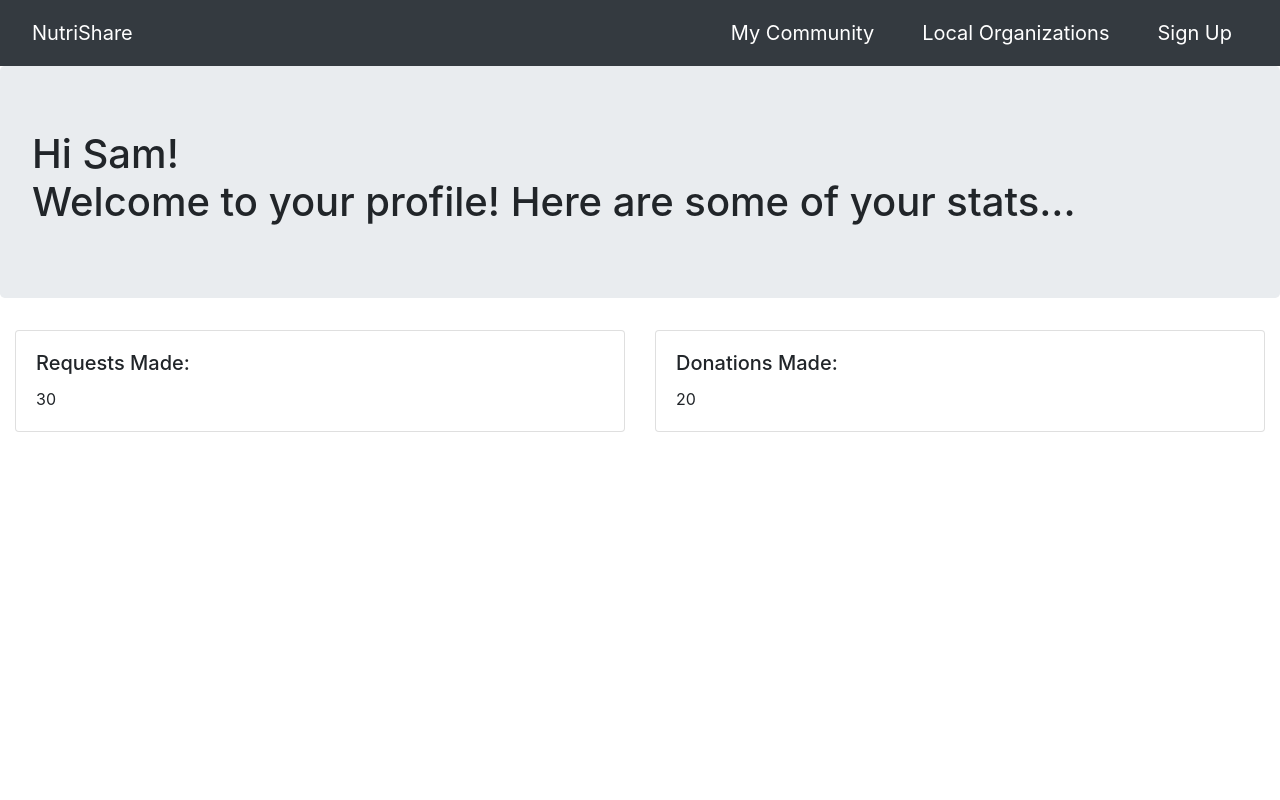
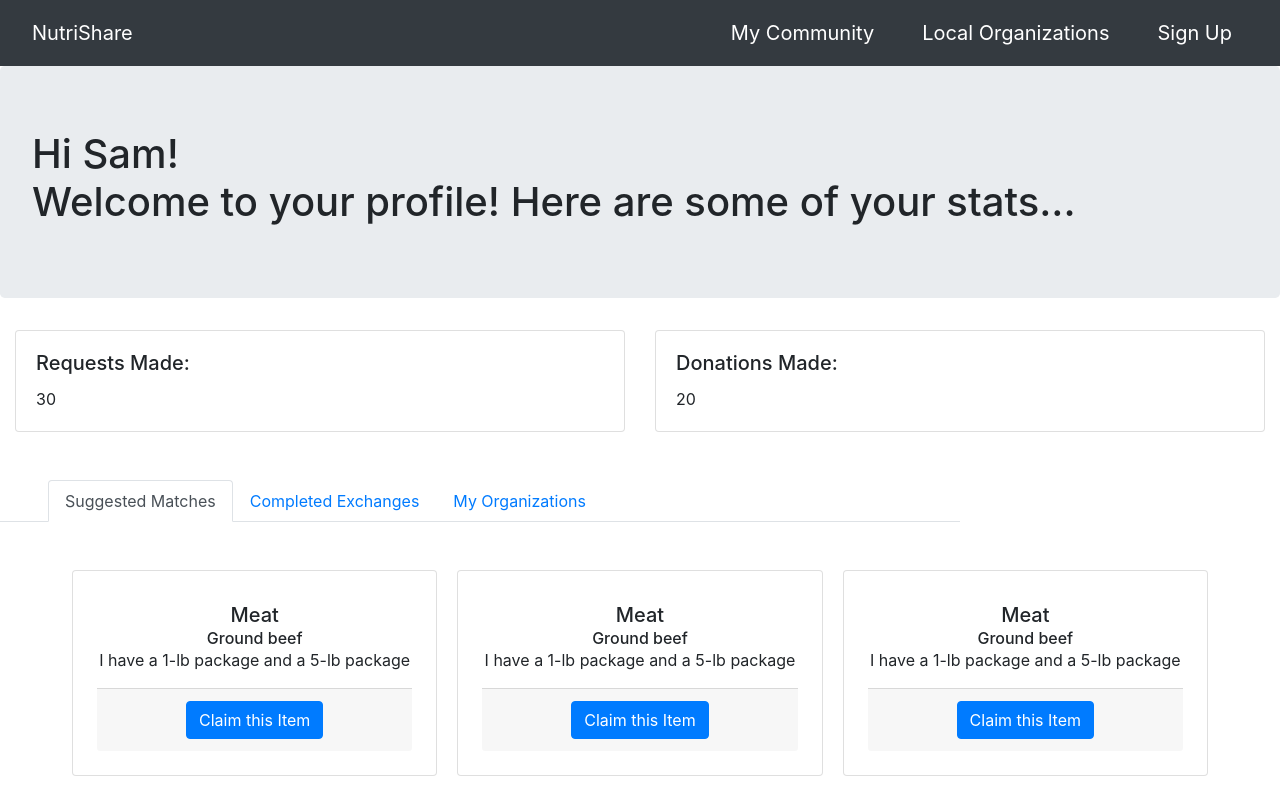
Before and after one commit to kilahancock-zz/hackathon2, a React (Create React App) app in the folder frontend/: page /profile in a window 1280 px wide. Built offline with nearby package versions, Linux system fonts and the light colour scheme.

Commit message:
adds matches and favorite organizations sections to profile page

```diff
--- a/frontend/src/App.js
+++ b/frontend/src/App.js
@@ -69,7 +69,7 @@ class App extends Component {
               <Organizations addFavoriteHandler={this.addFavoriteHandler} />
             </Route>
             <Route path="/profile">
-              <Profile/>
+              <Profile claimItemHandler={this.claimItemHandler} />
             </Route>
             <Route exact path="*">
              <NotFound></NotFound>
--- /dev/null
+++ b/frontend/src/components/profile/CompletedExchanges.js
@@ -0,0 +1,60 @@
+import React, { Component } from 'react';
+import { Card, CardColumns } from 'react-bootstrap'
+
+class CompletedExchanges extends Component {
+
+  constructor(props) {
+    super(props);
+
+    this.state = {
+      availableItems: []
+    }
+  }
+
+  getAvailable() {
+    // will grab request data from backend and parse into usable objects
+    let temp = [
+        {
+            foodType: 'Meat',
+            foodRequest: 'Ground beef',
+            additionalNotes: 'I have a 1-lb package and a 5-lb package',
+            zipcode: '27517'
+        },
+        {
+            foodType: 'Meat',
+            foodRequest: 'Ground beef',
+            additionalNotes: 'I have a 1-lb package and a 5-lb package',
+            zipcode: '27517'
+        },
+        {
+            foodType: 'Meat',
+            foodRequest: 'Ground beef',
+            additionalNotes: 'I have a 1-lb package and a 5-lb package',
+            zipcode: '27517'
+        }
+    ];
+    this.setState({availableItems: temp});
+  }
+
+  componentDidMount() {
+    this.getAvailable();
+  }
+
+  render() {
+    return (
+      <CardColumns className="px-4 mt-5">
+          {this.state.availableItems.map(item => (
+            <Card className="text-center p-4 mb-4">
+              <Card.Title className="my-2">{item.foodType}</Card.Title>
+              <Card.Subtitle>{item.foodRequest}</Card.Subtitle>
+              <Card.Text>{item.additionalNotes}</Card.Text>
+              <Card.Footer>{item.zipcode}</Card.Footer>
+            </Card>
+          ))}
+      </CardColumns>
+    );
+  }
+
+}
+
+export default CompletedExchanges;
--- /dev/null
+++ b/frontend/src/components/profile/MyOrganizations.js
@@ -0,0 +1,58 @@
+import React, { Component } from 'react';
+import { Card, CardColumns } from 'react-bootstrap'
+
+class MyOrganizations extends Component {
+
+  constructor(props) {
+    super(props);
+
+    this.state = {
+      organizations: []
+    }
+  }
+
+  getOrganizations() {
+    // will grab request data from backend and parse into usable objects
+    let temp = [
+        {
+            name: 'Meals on Wheels',
+            url: 'https://www.mealsonwheelsamerica.org/',
+            city: 'Charlotte',
+            usState: 'NC'
+        },
+        {
+            name: 'Meals on Wheels',
+            url: 'https://www.mealsonwheelsamerica.org/',
+            city: 'Charlotte',
+            usState: 'NC'
+        },
+        {
+            name: 'Meals on Wheels',
+            url: 'https://www.mealsonwheelsamerica.org/',
+            city: 'Charlotte',
+            usState: 'NC'
+        },
+    ];
+    this.setState({organizations: temp});
+  }
+
+  componentDidMount() {
+    this.getOrganizations();
+  }
+
+  render() {
+    return (
+      <CardColumns className="px-4 mt-5">
+          {this.state.organizations.map(org => (
+            <Card className="text-center p-4 mb-4">
+              <Card.Title className="my-2"><a href={org.url}>{org.name}</a></Card.Title>
+              <Card.Footer>{org.city}, {org.usState}</Card.Footer>
+            </Card>
+          ))}
+      </CardColumns>
+    );
+  }
+
+}
+
+export default MyOrganizations;
--- /dev/null
+++ b/frontend/src/components/profile/PendingMatches.js
@@ -0,0 +1,59 @@
+import React, { Component } from 'react';
+import { Card, CardColumns, Button } from 'react-bootstrap'
+
+class PendingMatches extends Component {
+
+  constructor(props) {
+    super(props);
+
+    this.state = {
+      suggestedItems: []
+    }
+  }
+
+  getSuggested() {
+    // will grab request data from backend and parse into usable objects
+    let temp = [
+        {
+            category: 'Meat',
+            description: 'Ground beef',
+            notes: 'I have a 1-lb package and a 5-lb package',
+        },
+        {
+            category: 'Meat',
+            description: 'Ground beef',
+            notes: 'I have a 1-lb package and a 5-lb package',
+        },
+        {
+            category: 'Meat',
+            description: 'Ground beef',
+            notes: 'I have a 1-lb package and a 5-lb package',
+        }
+    ];
+    this.setState({suggestedItems: temp});
+  }
+
+  componentDidMount() {
+    this.getSuggested();
+  }
+
+  render() {
+    return (
+      <CardColumns className="px-4 mt-5">
+          {this.state.suggestedItems.map(item => (
+            <Card className="text-center p-4 mb-4">
+              <Card.Title className="my-2">{item.category}</Card.Title>
+              <Card.Subtitle>{item.description}</Card.Subtitle>
+              <Card.Text>{item.notes}</Card.Text>
+              <Card.Footer>
+                <Button onClick={this.props.claimItemHandler}>Claim this Item</Button>
+              </Card.Footer>
+            </Card>
+          ))}
+      </CardColumns>
+    );
+  }
+
+}
+
+export default PendingMatches;
--- /dev/null
+++ b/frontend/src/components/profile/ProfileTabs.js
@@ -0,0 +1,32 @@
+import React, { Component } from 'react';
+import { Tabs, Tab } from 'react-bootstrap';
+import PendingMatches from './PendingMatches.js';
+import CompletedExchanges from './CompletedExchanges.js';
+import MyOrganizations from './MyOrganizations.js';
+
+class ProfileTabs extends Component {
+  constructor (props) {
+    super (props);
+    this.state = {
+      currentTab: 'requested'
+    }
+  }
+
+  render() {
+    return (
+      <Tabs defaultActiveKey="pending" id="profileTabs" className="w-75 mt-5 px-5">
+          <Tab eventKey="pending" title="Suggested Matches" className="mx-5">
+            <PendingMatches claimItemHandler={this.props.claimItemHandler}/>
+          </Tab>
+          <Tab eventKey="complete" title="Completed Exchanges" className="mx-5">
+            <CompletedExchanges />
+          </Tab>
+          <Tab eventKey="organizations" title="My Organizations" className="mx-5">
+            <MyOrganizations />
+          </Tab>
+      </Tabs>
+    );
+  }
+}
+
+export default ProfileTabs;
--- a/frontend/src/containers/Profile.js
+++ b/frontend/src/containers/Profile.js
@@ -1,16 +1,13 @@
 import React, { useState } from "react";
-import Jumbotron from "react-bootstrap/Jumbotron";
-
-import Col from 'react-bootstrap/Col'
-import Container from 'react-bootstrap/Container'
-import Row from 'react-bootstrap/Row'
-import UserCard from "../components/profile/UserCard";
+import { Container, Row, Col, Jumbotron } from 'react-bootstrap';
+import UserCard from '../components/profile/UserCard.js';
+import ProfileTabs from '../components/profile/ProfileTabs.js';
 
 /*
 this will show after authentifcated user logins. should see number of requests made, donations made, name, and a my organization tab?
 */
 
-export const Profile = () => {
+export const Profile = (props) => {
   const userProf = {
     name: "Sam",
     lastName: "Gomez Olvera",
@@ -34,6 +31,9 @@ export const Profile = () => {
               <UserCard userKey="Donations Made: " userValue={user.donationsMade}/>
               </Col>
           </Row>
+          <Row className="justify-content-md">
+            <ProfileTabs claimItemHandler={props.claimItemHandler} />
+          </Row>
       </Container>
     </div>
   );
```
